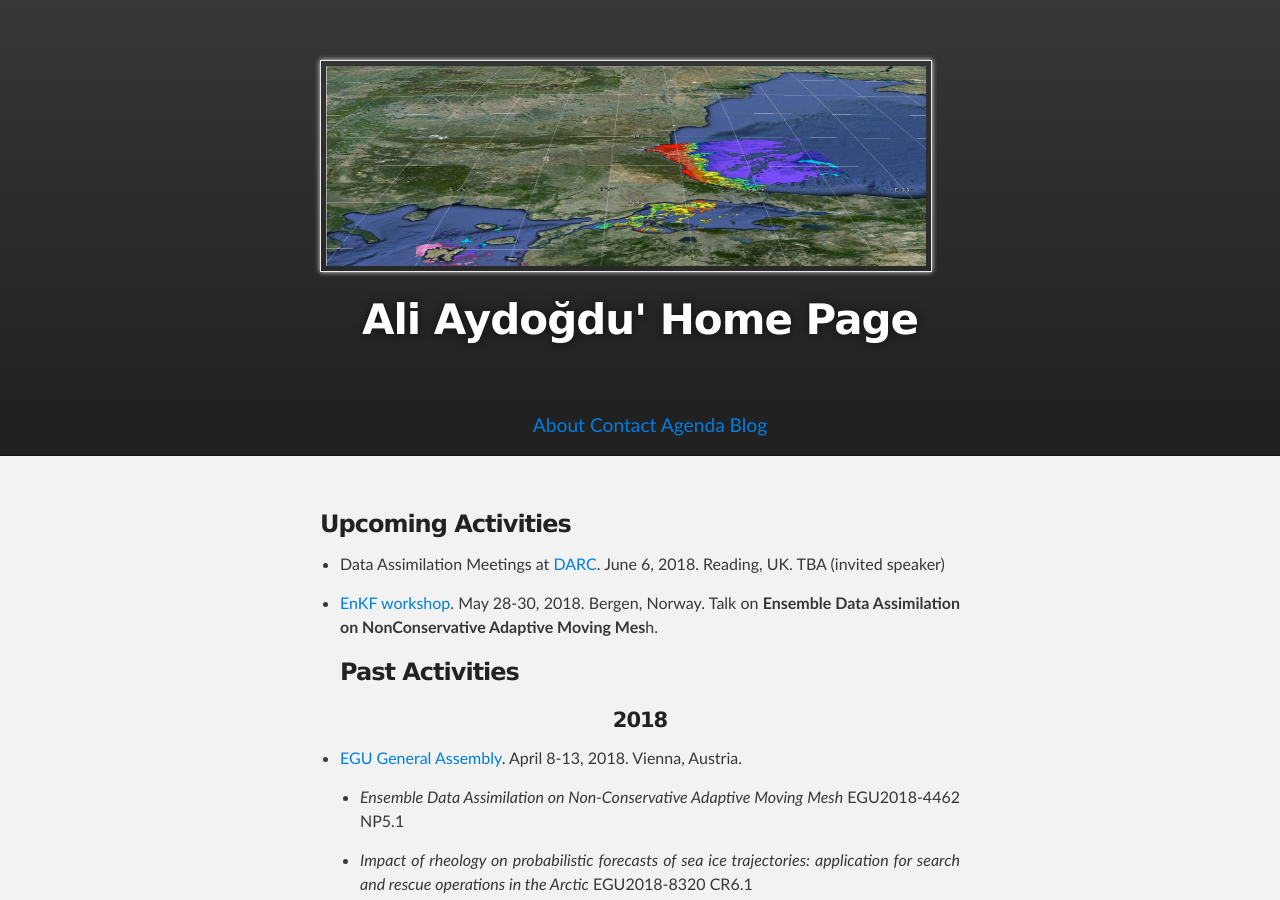
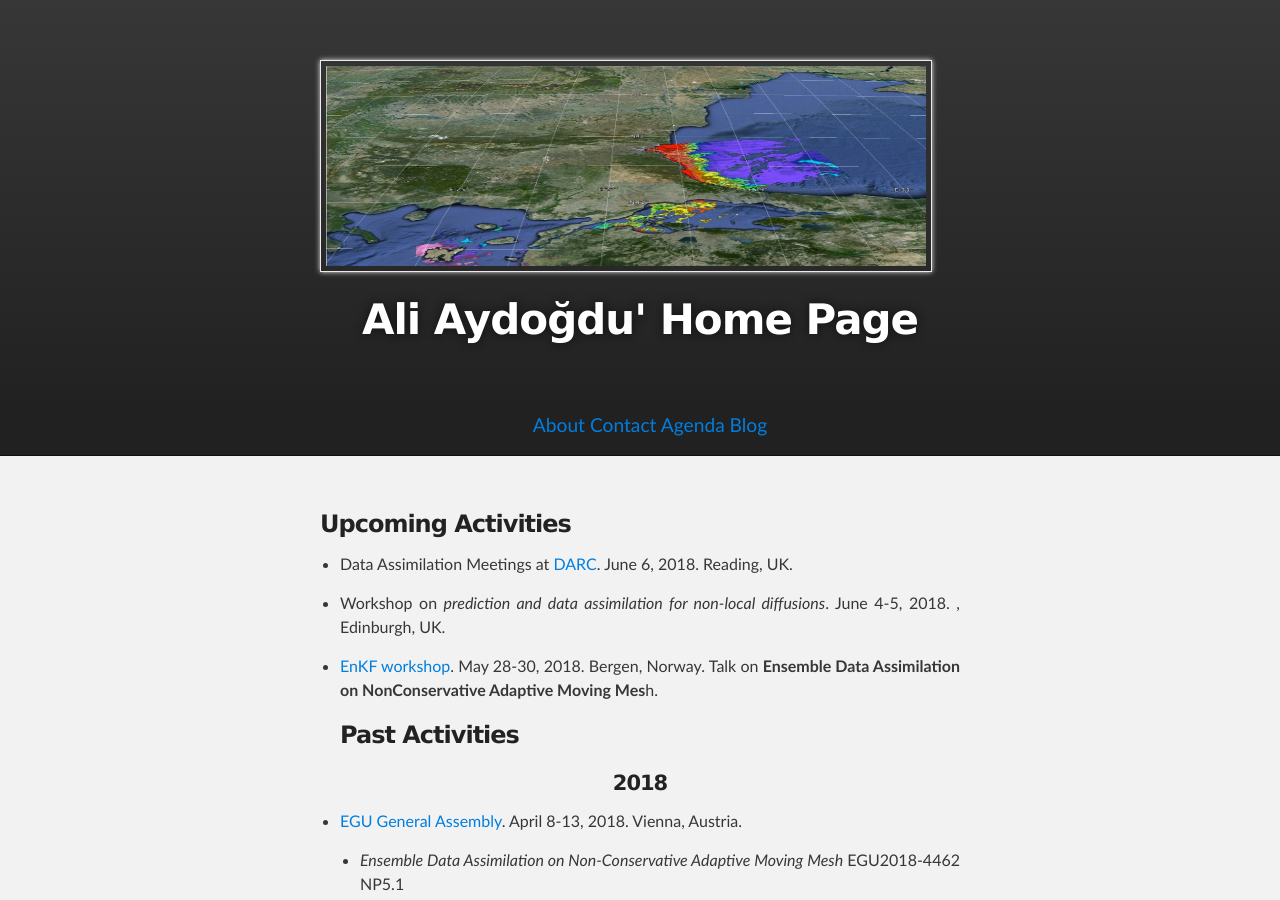
Before and after one commit to aydogduali/aydogduali.github.io, a Jekyll site: the page built from calendar/index.md, in a window 1280 px wide and 900 px high. Built offline with Jekyll 4.4.1, drawn with Linux system fonts in a browser that asks for light colours; the repository's description, which GitHub fills in, is left out; our own code applies the rules of GitHub Pages for plain Markdown files.

Commit message:
Edinburgh

```diff
--- a/calendar/index.md
+++ b/calendar/index.md
@@ -4,7 +4,9 @@ layout: default
 
 ###  Upcoming Activities
 
-- Data Assimilation Meetings at [DARC](http://www.met.reading.ac.uk/~darc/meetings). June 6, 2018. Reading, UK. TBA (invited speaker)
+- Data Assimilation Meetings at [DARC](http://www.met.reading.ac.uk/~darc/meetings). June 6, 2018. Reading, UK.
+
+- Workshop on *prediction and data assimilation for non-local diffusions*. June 4-5, 2018. , Edinburgh, UK.
 
 - [EnKF workshop](http://www.iris.no/enkf/enkf-homepage). May 28-30, 2018. Bergen, Norway. Talk on **Ensemble Data Assimilation on Non­Conservative Adaptive Moving Mes**h.
 ###  Past Activities
```
